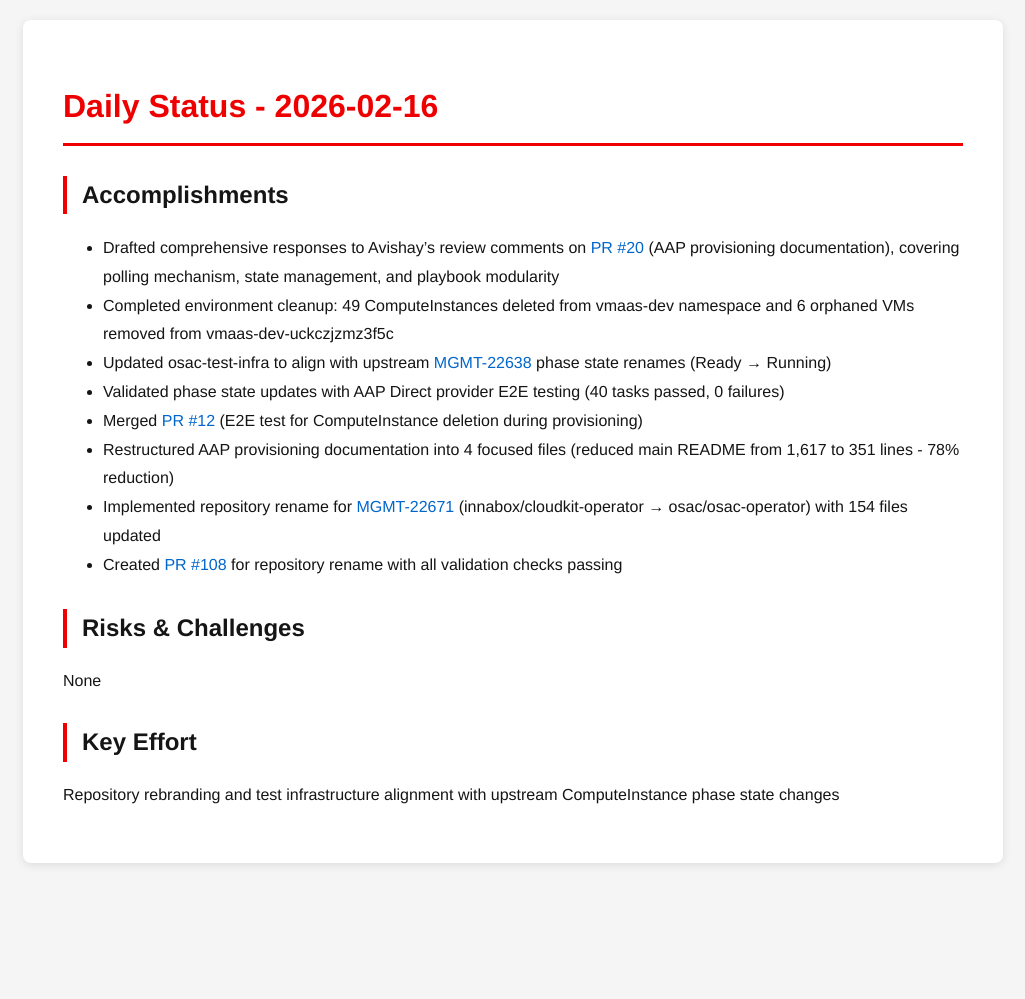
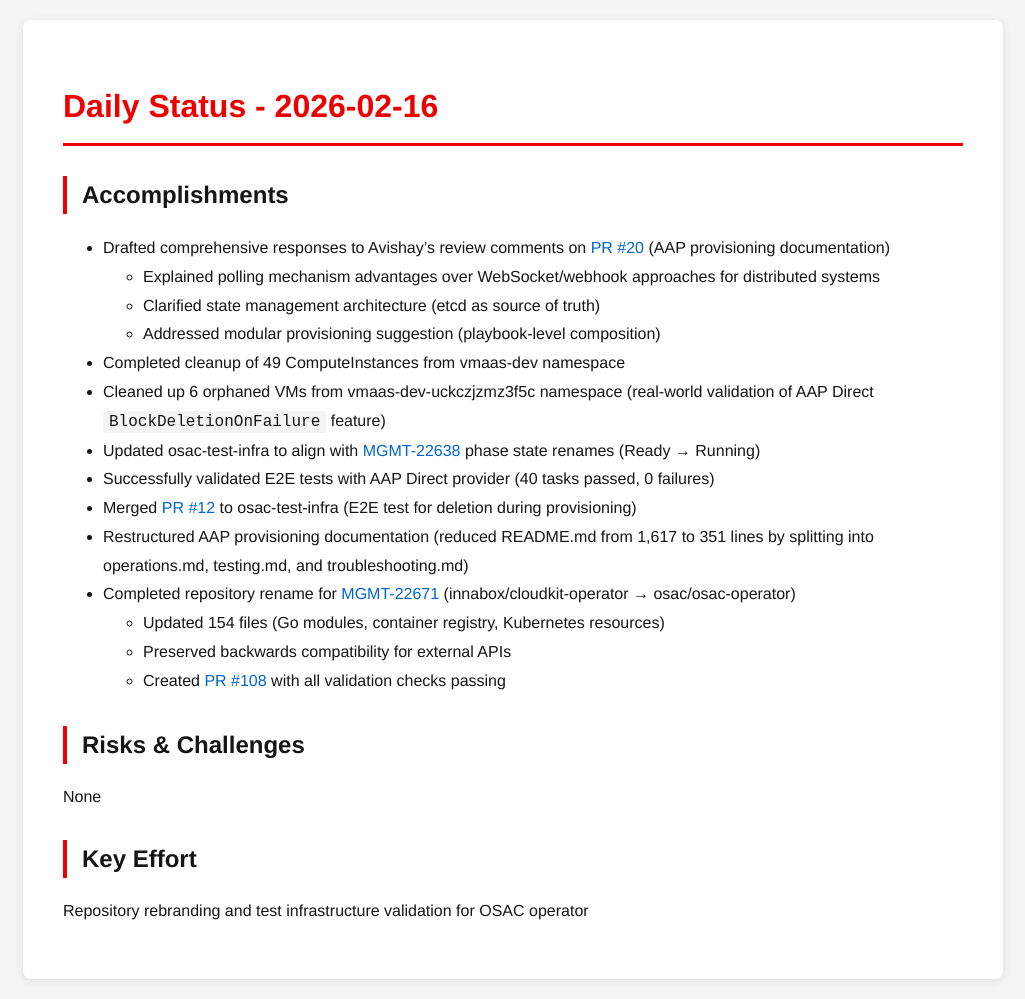
Before and after one commit to tzvatot/daily-status, a Jekyll site: the page built from 2026-02-16.md, in a window 1280 px wide. Shown: the whole page, without its empty margins (127-1152 px from the left). Built offline with Jekyll 4.4.1, drawn with Linux system fonts in a browser that asks for light colours; before the commit the page ends 900 px from its top, so only the background shows below that.

Commit message:
Daily status update - 2026-02-16

```diff
--- a/2026-02-16.md
+++ b/2026-02-16.md
@@ -8,14 +8,20 @@
 
 ## Accomplishments
 
-- Drafted comprehensive responses to Avishay's review comments on [PR #20](https://github.com/osac-project/docs/pull/20) (AAP provisioning documentation), covering polling mechanism, state management, and playbook modularity
-- Completed environment cleanup: 49 ComputeInstances deleted from vmaas-dev namespace and 6 orphaned VMs removed from vmaas-dev-uckczjzmz3f5c
-- Updated osac-test-infra to align with upstream [MGMT-22638](https://issues.redhat.com/browse/MGMT-22638) phase state renames (Ready → Running)
-- Validated phase state updates with AAP Direct provider E2E testing (40 tasks passed, 0 failures)
-- Merged [PR #12](https://github.com/osac-project/osac-test-infra/pull/12) (E2E test for ComputeInstance deletion during provisioning)
-- Restructured AAP provisioning documentation into 4 focused files (reduced main README from 1,617 to 351 lines - 78% reduction)
-- Implemented repository rename for [MGMT-22671](https://issues.redhat.com/browse/MGMT-22671) (innabox/cloudkit-operator → osac/osac-operator) with 154 files updated
-- Created [PR #108](https://github.com/osac-project/osac-operator/pull/108) for repository rename with all validation checks passing
+- Drafted comprehensive responses to Avishay's review comments on [PR #20](https://github.com/osac-project/docs/pull/20) (AAP provisioning documentation)
+  - Explained polling mechanism advantages over WebSocket/webhook approaches for distributed systems
+  - Clarified state management architecture (etcd as source of truth)
+  - Addressed modular provisioning suggestion (playbook-level composition)
+- Completed cleanup of 49 ComputeInstances from vmaas-dev namespace
+- Cleaned up 6 orphaned VMs from vmaas-dev-uckczjzmz3f5c namespace (real-world validation of AAP Direct `BlockDeletionOnFailure` feature)
+- Updated osac-test-infra to align with [MGMT-22638](https://issues.redhat.com/browse/MGMT-22638) phase state renames (Ready → Running)
+- Successfully validated E2E tests with AAP Direct provider (40 tasks passed, 0 failures)
+- Merged [PR #12](https://github.com/osac-project/osac-test-infra/pull/12) to osac-test-infra (E2E test for deletion during provisioning)
+- Restructured AAP provisioning documentation (reduced README.md from 1,617 to 351 lines by splitting into operations.md, testing.md, and troubleshooting.md)
+- Completed repository rename for [MGMT-22671](https://issues.redhat.com/browse/MGMT-22671) (innabox/cloudkit-operator → osac/osac-operator)
+  - Updated 154 files (Go modules, container registry, Kubernetes resources)
+  - Preserved backwards compatibility for external APIs
+  - Created [PR #108](https://github.com/osac-project/osac-operator/pull/108) with all validation checks passing
 
 ## Risks & Challenges
 
@@ -23,4 +29,4 @@
 
 ## Key Effort
 
-Repository rebranding and test infrastructure alignment with upstream ComputeInstance phase state changes
+Repository rebranding and test infrastructure validation for OSAC operator
```
